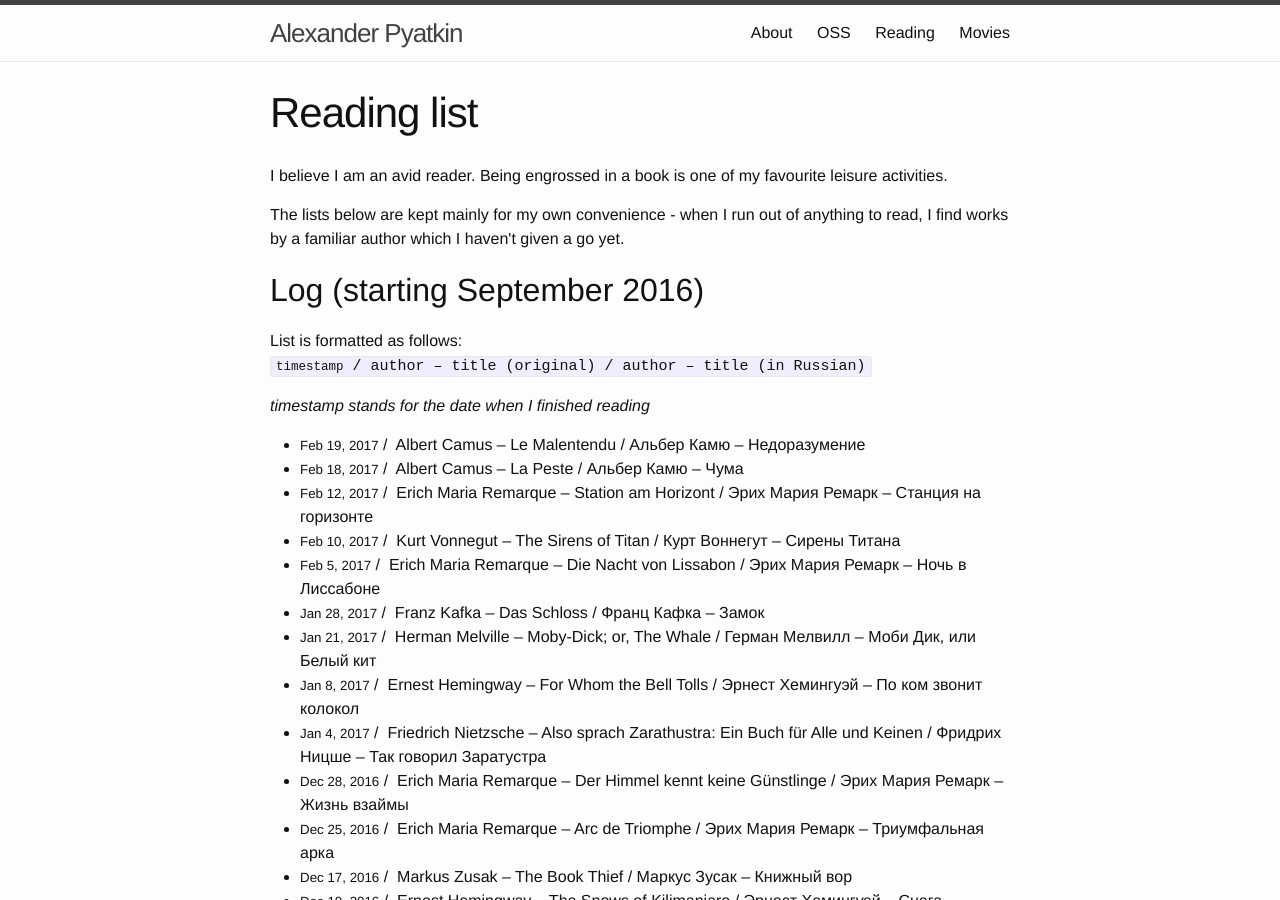
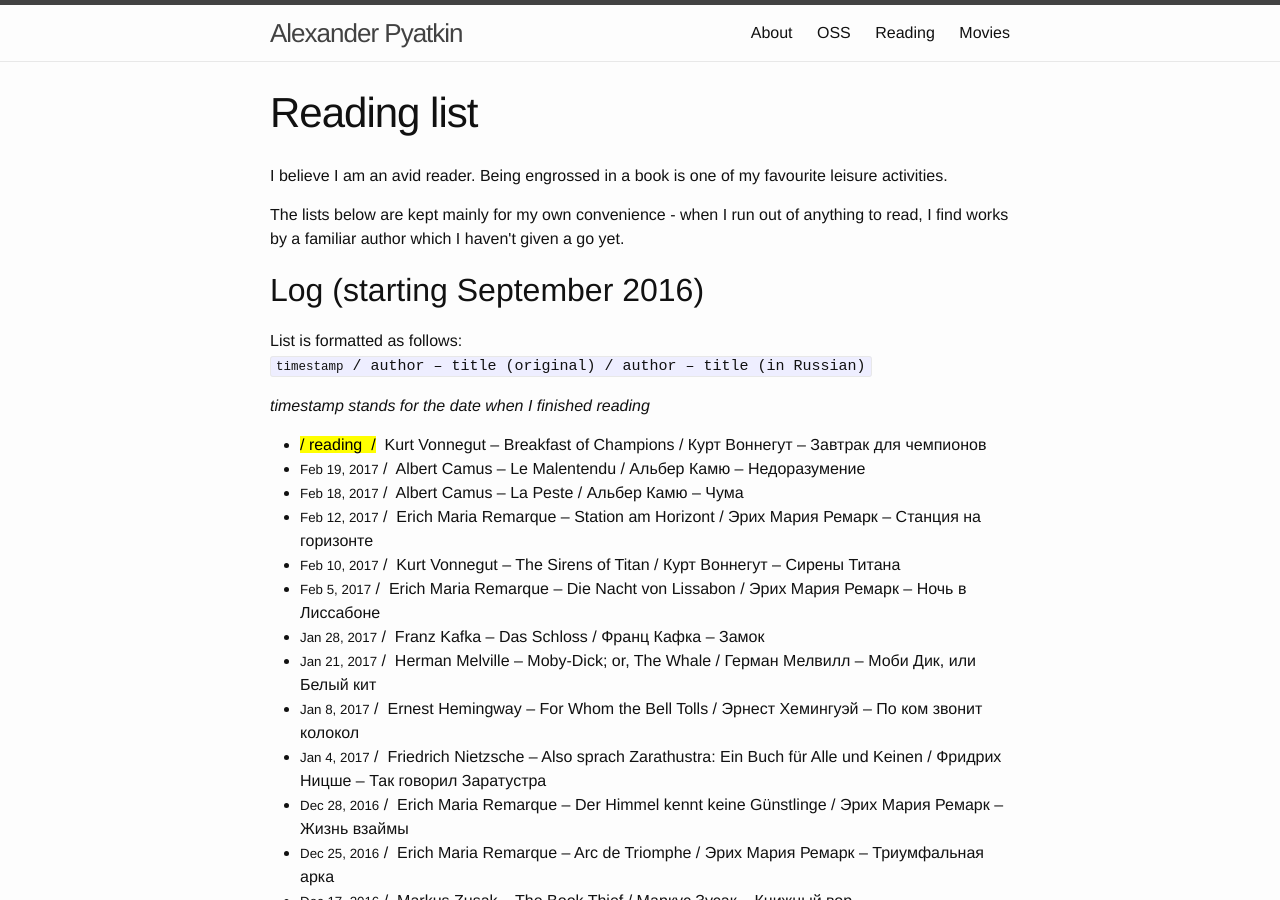
Before and after one commit to aspyatkin/personal-website, a Jekyll site: the page built from reading-list.md, in a window 1280 px wide and 900 px high. Built offline with Jekyll 4.4.1, drawn with Linux system fonts in a browser that asks for light colours.

Commit message:
Update reading list

```diff
--- a/reading-list.md
+++ b/reading-list.md
@@ -5,6 +5,14 @@ short_title: Reading
 permalink: /reading-list/
 top_ndx: 3
 log_list:
+  - reading: yes
+    original:
+      author: 'Kurt Vonnegut'
+      title: 'Breakfast of Champions'
+    russian:
+      author: 'Курт Воннегут'
+      title: 'Завтрак для чемпионов'
+
   - date: 'Feb 19, 2017'
     original:
       author: 'Albert Camus'
```
